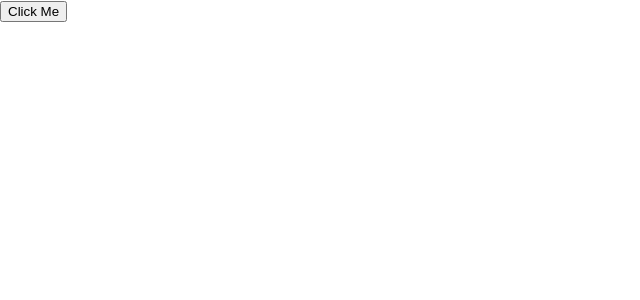
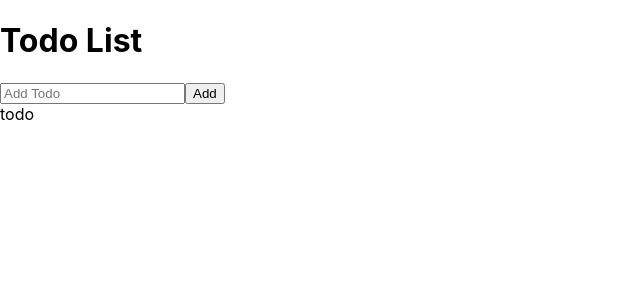
Before and after one commit to deepak-singh5219/Todo-App, a React (Create React App) app: page / in a window 1280 px wide. Shown: the top 300 px of the page, without its empty margins (0-640 px from the left). Built offline with nearby package versions, Linux system fonts and the light colour scheme.

Commit message:
adding new todo ui

```diff
--- a/src/components/home.js
+++ b/src/components/home.js
@@ -1,15 +1,40 @@
-import React, { useReducer } from 'react'
+import React, { useReducer, useState } from 'react'
 import { initialState, reducer } from '../Redux/reducer';
-import { addTodo } from '../Redux/actionCreator';
+import { addTodo, deleteTodo, updateTodo } from '../Redux/actionCreator';
+import Todo from './todo';
+
 
 const Home = () => {
-    const [state, dispatch] = useReducer(reducer, initialState);
-    const todos = state.todos;
-    console.log(todos);
+    const [state, dispatch] = useReducer(reducer,initialState);
+    const [text,setText] = useState("");
+    console.log(state.todos);
+
+    const addNewTodo = () => {
+        if(text.trim().length===0) alert("Empty todo can't be added!!!");
+        dispatch(addTodo({text}));
+        setText("");
+    }
+
   return (
-    <div>
-       <button onClick={() => dispatch(addTodo({text:"Hello World"}))}>Click Me</button>
+    <>
+    <div class="h-100 w-full flex items-center justify-center bg-teal-lightest font-sans">
+	<div class="bg-white rounded shadow p-6 m-4 w-full lg:w-3/4 lg:max-w-lg">
+        <div class="mb-4">
+            <h1 class="text-grey-darkest">Todo List</h1>
+            <div class="flex mt-4">
+                <input value={text} onChange={(e) => setText(e.target.value)} class="shadow appearance-none border rounded w-full py-2 px-3 mr-4 text-grey-darker" placeholder="Add Todo"/>
+                <button onClick={addNewTodo} class="flex-no-shrink p-2 border-2 rounded text-teal border-teal hover:text-white hover:bg-teal">Add</button>
+            </div>
+        </div>
+        {
+            state?.todos?.map((todo,i)=> <Todo key={i} id={todo.id} text={todo.text} dispatch={dispatch}/>)
+        }
+        <div>
+
+        </div>
     </div>
+</div>
+</>
   )
 }
 
```
